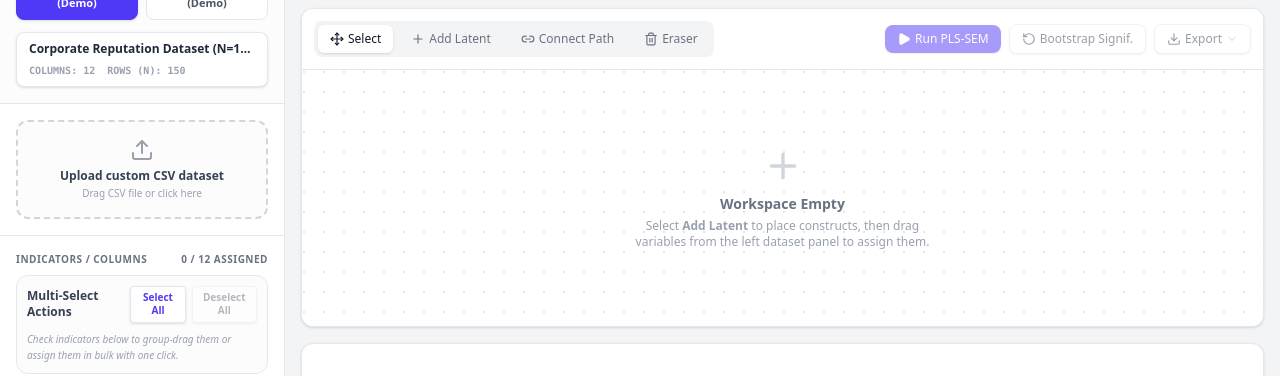
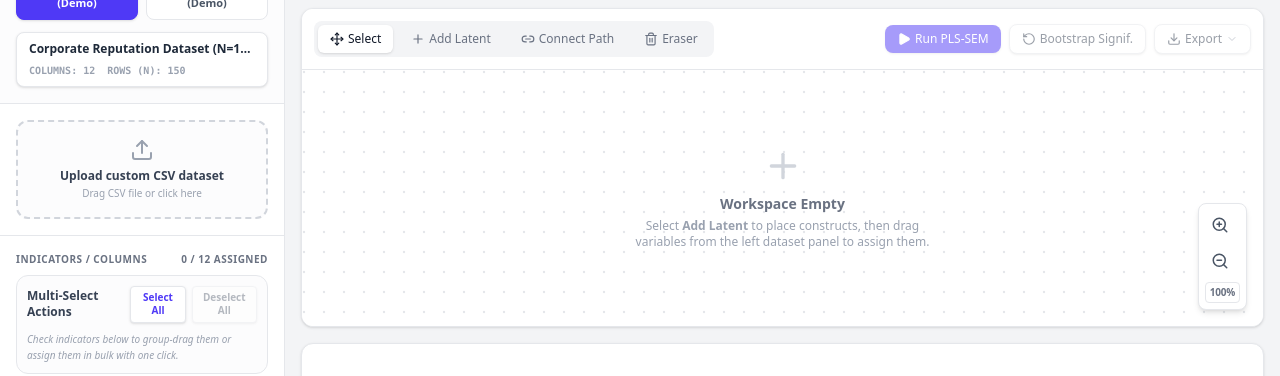
Before and after one commit to dhanukaprr/pls-sem-studio, a React (Vite) app: page / in a window 1280 px wide. Shown: the part 139-515 px from the top of the page. Built offline with nearby package versions, Linux system fonts and the light colour scheme.

Commit message:
feat(ui): add pan and zoom capabilities to ModelCanvas
Implement interactive panning and zooming controls to allow users to navigate large path models more effectively.

```diff
--- a/src/components/ModelCanvas.tsx
+++ b/src/components/ModelCanvas.tsx
@@ -1,6 +1,6 @@
 import React, { useState, useRef, useEffect } from 'react';
 import { Construct, StructuralPath, PLSResults, ConstructType, IndicatorAlignment } from '../types';
-import { Play, RotateCcw, Trash2, Link2, Plus, Move, Edit, Check, Settings, X, Download, ChevronDown } from 'lucide-react';
+import { Play, RotateCcw, Trash2, Link2, Plus, Move, Edit, Check, Settings, X, Download, ChevronDown, ZoomIn, ZoomOut } from 'lucide-react';
 
 interface ModelCanvasProps {
   constructs: Construct[];
@@ -38,6 +38,13 @@ export default function ModelCanvas({
   const [isEditingNode, setIsEditingNode] = useState(false);
   const [isExportDropdownOpen, setIsExportDropdownOpen] = useState(false);
 
+  // Pan and Zoom States
+  const [panOffset, setPanOffset] = useState({ x: 0, y: 0 });
+  const [zoom, setZoom] = useState(1);
+  const [isPanning, setIsPanning] = useState(false);
+  const [panStart, setPanStart] = useState({ x: 0, y: 0 });
+  const panHasMoved = useRef(false);
+
   // Form states for creating/editing constructs
   const [nodeName, setNodeName] = useState('');
   const [nodeType, setNodeType] = useState<ConstructType>('reflective');
@@ -53,9 +60,14 @@ export default function ModelCanvas({
     // Only handle if clicking directly on the background canvas to prevent bubbled clicks from nodes/paths
     if (e.target !== e.currentTarget) return;
 
+    if (panHasMoved.current) {
+      panHasMoved.current = false;
+      return;
+    }
+
     const rect = svgRef.current.getBoundingClientRect();
-    const x = Math.round(e.clientX - rect.left);
-    const y = Math.round(e.clientY - rect.top);
+    const x = Math.round((e.clientX - rect.left - panOffset.x) / zoom);
+    const y = Math.round((e.clientY - rect.top - panOffset.y) / zoom);
 
     if (activeTool === 'add') {
       const newId = 'construct_' + Date.now();
@@ -83,6 +95,57 @@ export default function ModelCanvas({
     }
   };
 
+  // Handle panning on background mouse down
+  const handleMouseDown = (e: React.MouseEvent<SVGSVGElement>) => {
+    if (!svgRef.current) return;
+
+    // Only handle if clicking directly on the background canvas to prevent bubbled clicks from nodes/paths
+    if (e.target !== e.currentTarget) return;
+
+    setIsPanning(true);
+    panHasMoved.current = false;
+    setPanStart({
+      x: e.clientX - panOffset.x,
+      y: e.clientY - panOffset.y
+    });
+  };
+
+  const handleWheel = (e: React.WheelEvent<SVGSVGElement>) => {
+    e.preventDefault();
+    const zoomFactor = 1.1;
+    let nextZoom = zoom;
+    if (e.deltaY < 0) {
+      nextZoom = Math.min(3, zoom * zoomFactor);
+    } else {
+      nextZoom = Math.max(0.2, zoom / zoomFactor);
+    }
+
+    const rect = svgRef.current?.getBoundingClientRect();
+    if (rect) {
+      const mouseX = e.clientX - rect.left;
+      const mouseY = e.clientY - rect.top;
+
+      setPanOffset(prev => ({
+        x: mouseX - (mouseX - prev.x) * (nextZoom / zoom),
+        y: mouseY - (mouseY - prev.y) * (nextZoom / zoom)
+      }));
+    }
+    setZoom(nextZoom);
+  };
+
+  const handleZoomIn = () => {
+    setZoom(prev => Math.min(3, prev * 1.2));
+  };
+
+  const handleZoomOut = () => {
+    setZoom(prev => Math.max(0.2, prev / 1.2));
+  };
+
+  const handleResetZoom = () => {
+    setZoom(1);
+    setPanOffset({ x: 0, y: 0 });
+  };
+
   // Node drag handlers
   const handleNodeMouseDown = (e: React.MouseEvent, node: Construct) => {
     e.stopPropagation();
@@ -95,9 +158,13 @@ export default function ModelCanvas({
 
       const rect = svgRef.current?.getBoundingClientRect();
       if (rect) {
+        const rawX = e.clientX - rect.left;
+        const rawY = e.clientY - rect.top;
+        const canvasX = (rawX - panOffset.x) / zoom;
+        const canvasY = (rawY - panOffset.y) / zoom;
         setDragOffset({
-          x: e.clientX - rect.left - node.x,
-          y: e.clientY - rect.top - node.y
+          x: canvasX - node.x,
+          y: canvasY - node.y
         });
       }
     } else if (activeTool === 'connect') {
@@ -129,9 +196,12 @@ export default function ModelCanvas({
   const handleMouseMove = (e: React.MouseEvent) => {
     if (!svgRef.current) return;
     const rect = svgRef.current.getBoundingClientRect();
-    const x = e.clientX - rect.left;
-    const y = e.clientY - rect.top;
-    setMousePos({ x, y });
+    const rawX = e.clientX - rect.left;
+    const rawY = e.clientY - rect.top;
+
+    const canvasX = (rawX - panOffset.x) / zoom;
+    const canvasY = (rawY - panOffset.y) / zoom;
+    setMousePos({ x: canvasX, y: canvasY });
 
     if (draggedNodeId) {
       onUpdateConstructs(
@@ -139,18 +209,29 @@ export default function ModelCanvas({
           if (c.id === draggedNodeId) {
             return {
               ...c,
-              x: Math.max(nodeRadius + 20, Math.min(rect.width - nodeRadius - 20, Math.round(x - dragOffset.x))),
-              y: Math.max(nodeRadius + 20, Math.min(rect.height - nodeRadius - 20, Math.round(y - dragOffset.y)))
+              x: Math.round(canvasX - dragOffset.x),
+              y: Math.round(canvasY - dragOffset.y)
             };
           }
           return c;
         })
       );
+    } else if (isPanning) {
+      const dx = Math.abs(e.clientX - (panStart.x + panOffset.x));
+      const dy = Math.abs(e.clientY - (panStart.y + panOffset.y));
+      if (dx > 3 || dy > 3) {
+        panHasMoved.current = true;
+      }
+      setPanOffset({
+        x: e.clientX - panStart.x,
+        y: e.clientY - panStart.y
+      });
     }
   };
 
   const handleMouseUp = () => {
     setDraggedNodeId(null);
+    setIsPanning(false);
   };
 
   // HTML5 Drop handler to assign indicators to constructs
@@ -203,8 +284,8 @@ export default function ModelCanvas({
     if (columnNames.length === 0) return;
 
     const rect = svgRef.current.getBoundingClientRect();
-    const x = Math.round(e.clientX - rect.left);
-    const y = Math.round(e.clientY - rect.top);
+    const x = Math.round((e.clientX - rect.left - panOffset.x) / zoom);
+    const y = Math.round((e.clientY - rect.top - panOffset.y) / zoom);
 
     const newId = 'construct_' + Date.now();
     const numConstructs = constructs.length + 1;
@@ -563,7 +644,7 @@ export default function ModelCanvas({
       )}
 
       {/* Interactive SVG Workspace */}
-      <div className="flex-1 relative overflow-auto select-none">
+      <div className="flex-1 relative overflow-hidden select-none">
         {constructs.length === 0 && (
           <div className="absolute inset-0 flex flex-col items-center justify-center p-6 text-center pointer-events-none">
             <Plus className="w-10 h-10 text-gray-300 mb-2" />
@@ -577,11 +658,13 @@ export default function ModelCanvas({
         <svg
           id="pls-sem-model-svg"
           ref={svgRef}
-          className="w-full h-full min-h-[500px] min-w-[800px] bg-white cursor-crosshair"
+          className={`w-full h-full min-h-[500px] min-w-[800px] bg-white transition-colors duration-150 ${isPanning ? 'cursor-grabbing' : activeTool === 'select' ? 'cursor-grab' : 'cursor-crosshair'}`}
           onClick={handleCanvasClick}
+          onMouseDown={handleMouseDown}
           onMouseMove={handleMouseMove}
           onMouseUp={handleMouseUp}
           onMouseLeave={handleMouseUp}
+          onWheel={handleWheel}
           onDragOver={handleDragOver}
           onDrop={handleCanvasDrop}
         >
@@ -605,10 +688,19 @@ export default function ModelCanvas({
           </defs>
 
           {/* BACKGROUND GRID */}
-          <pattern id="grid" width="20" height="20" patternUnits="userSpaceOnUse">
+          <pattern
+            id="grid"
+            width="20"
+            height="20"
+            patternUnits="userSpaceOnUse"
+            patternTransform={`translate(${panOffset.x}, ${panOffset.y}) scale(${zoom})`}
+          >
             <circle cx="2" cy="2" r="1.2" fill="#e5e7eb" />
           </pattern>
           <rect width="100%" height="100%" fill="url(#grid)" className="pointer-events-none" />
+
+          {/* TRANSFORMATION GROUP FOR PAN & ZOOM */}
+          <g transform={`translate(${panOffset.x}, ${panOffset.y}) scale(${zoom})`}>
 
           {/* DYNAMIC PATH DRAWING (Rubber band) */}
           {activeTool === 'connect' && pathStartId && (
@@ -1017,7 +1109,36 @@ export default function ModelCanvas({
               </g>
             );
           })}
+          </g>
         </svg>
+
+        {/* Floating Zoom and Pan Controls */}
+        <div className="absolute bottom-4 right-4 z-10 flex flex-col gap-1.5 bg-white border border-gray-200 p-1.5 rounded-lg shadow-md select-none">
+          <button
+            type="button"
+            onClick={handleZoomIn}
+            className="p-1.5 hover:bg-gray-100 rounded text-gray-600 transition cursor-pointer"
+            title="Zoom In"
+          >
+            <ZoomIn className="w-4.5 h-4.5" />
+          </button>
+          <button
+            type="button"
+            onClick={handleZoomOut}
+            className="p-1.5 hover:bg-gray-100 rounded text-gray-600 transition cursor-pointer"
+            title="Zoom Out"
+          >
+            <ZoomOut className="w-4.5 h-4.5" />
+          </button>
+          <button
+            type="button"
+            onClick={handleResetZoom}
+            className="px-1 py-0.5 hover:bg-gray-100 rounded text-gray-500 hover:text-gray-750 text-[10px] font-extrabold tracking-tight transition cursor-pointer border border-gray-200"
+            title="Reset Zoom & Pan"
+          >
+            {Math.round(zoom * 100)}%
+          </button>
+        </div>
       </div>
 
       {/* QUICK INLINE SETTINGS DRAWER OVERLAY */}
```
